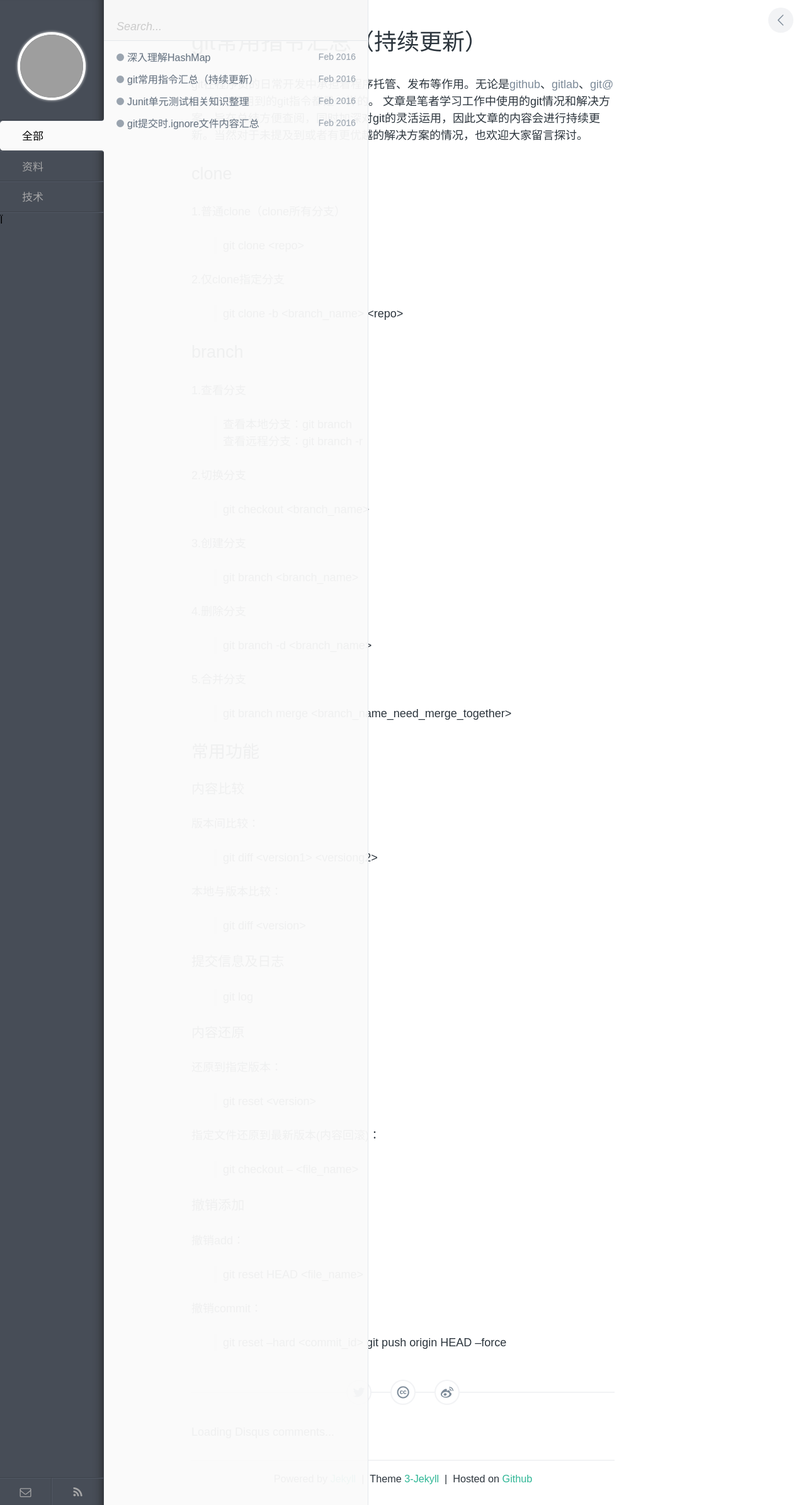
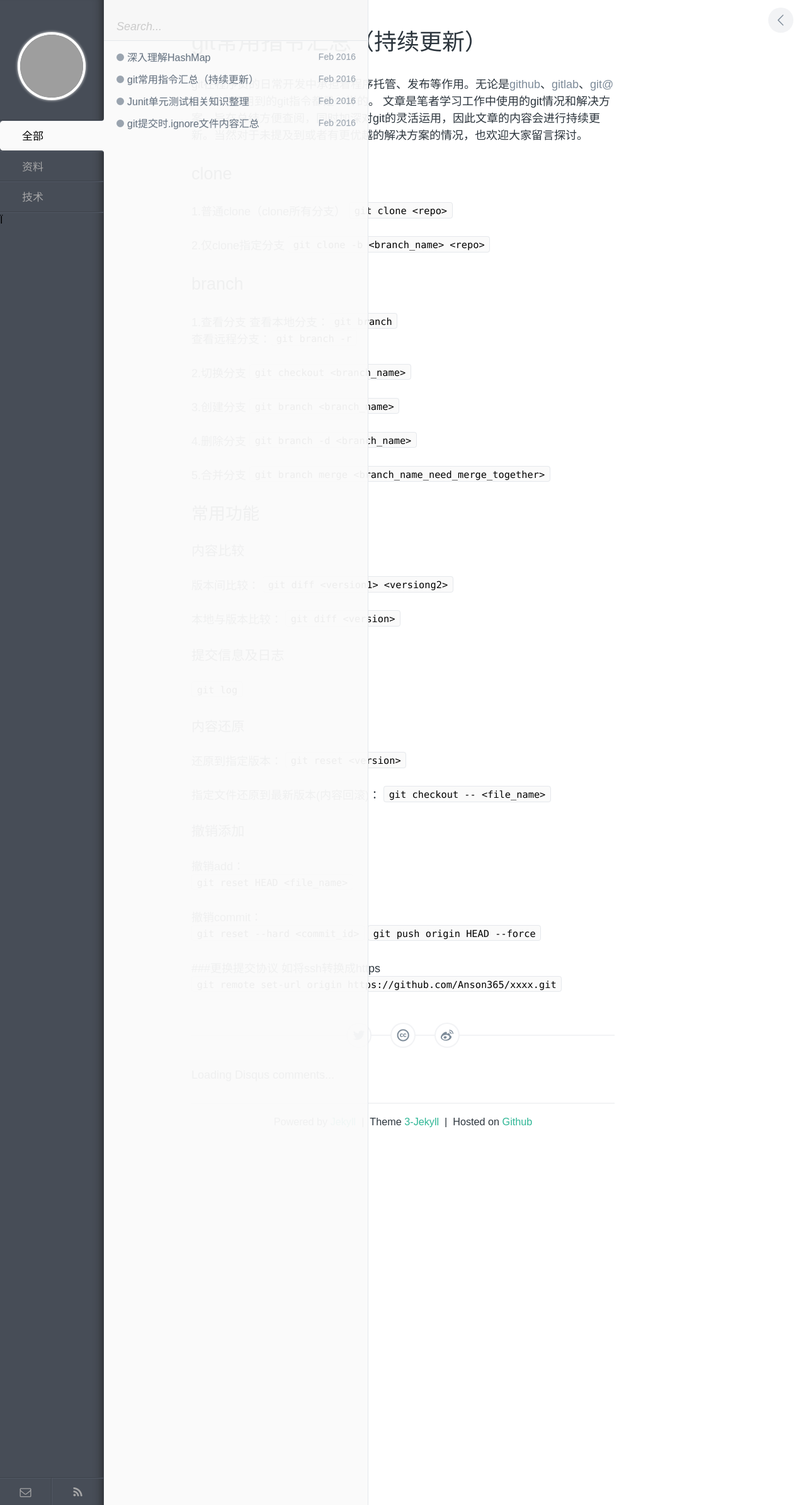
Before and after one commit to Anson365/anson365_draft, a Jekyll site: the page built from _posts/resource/2016-02-16-git-instractions-summary.md, in a window 1280 px wide. Shown: the whole page at 63% size. Built offline with Jekyll 4.4.1, drawn with Linux system fonts in a browser that asks for light colours; comment, search, counter and statistics services are not loaded; grey boxes are pictures that could not be loaded.

Commit message:
add git command

````diff
--- a/_posts/resource/2016-02-16-git-instractions-summary.md
+++ b/_posts/resource/2016-02-16-git-instractions-summary.md
@@ -10,51 +10,54 @@ git在程序员的日常开发中承担着程序托管、发布等作用。无
 
 ## clone
 1.普通clone（clone所有分支）
-> git clone &lt;repo&gt;
+```git clone <repo>```
 
 2.仅clone指定分支
-> git clone -b &lt;branch_name&gt; &lt;repo&gt;
+```git clone -b <branch_name> <repo>```
 
 ## branch
 1.查看分支
-> 查看本地分支：git branch
-> 查看远程分支：git branch -r
+查看本地分支：```git branch```
+查看远程分支：```git branch -r```
 
 2.切换分支
-> git checkout &lt;branch_name&gt;
+```git checkout <branch_name>```
 
 3.创建分支
-> git branch &lt;branch_name&gt;
+```git branch <branch_name>```
 
 4.删除分支
-> git branch -d &lt;branch_name&gt;
+```git branch -d <branch_name>```
 
 5.合并分支
-> git branch merge &lt;branch_name_need_merge_together&gt;
+```git branch merge <branch_name_need_merge_together>```
 
 ## 常用功能
 
 ### 内容比较
 版本间比较：
-> git diff &lt;version1> &lt;versiong2&gt;
+```git diff <version1> <versiong2>```
 
 本地与版本比较：
-> git diff &lt;version&gt;
+```git diff <version>```
 
 ### 提交信息及日志
-> git log
+```git log```
 
 ### 内容还原
 还原到指定版本：
-> git reset &lt;version&gt;
+```git reset <version>```
 
 指定文件还原到最新版本(内容回滚)：
-> git checkout -- &lt;file_name&gt;
+```git checkout -- <file_name>```
 
 ### 撤销添加
 撤销add：
-> git reset HEAD &lt;file_name&gt;
+```git reset HEAD <file_name>```
 
 撤销commit：
-> git reset --hard &lt;commit_id&gt;
-> git push origin HEAD --force
+```git reset --hard <commit_id>```
+```git push origin HEAD --force```
+
+###更换提交协议 如将ssh转换成https
+``` git remote set-url origin https://github.com/Anson365/xxxx.git```
````
